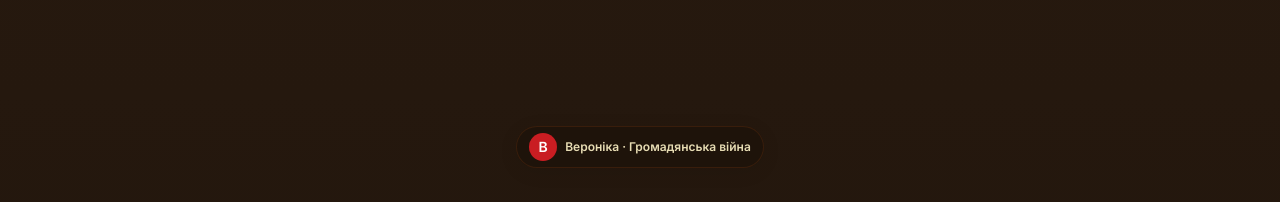
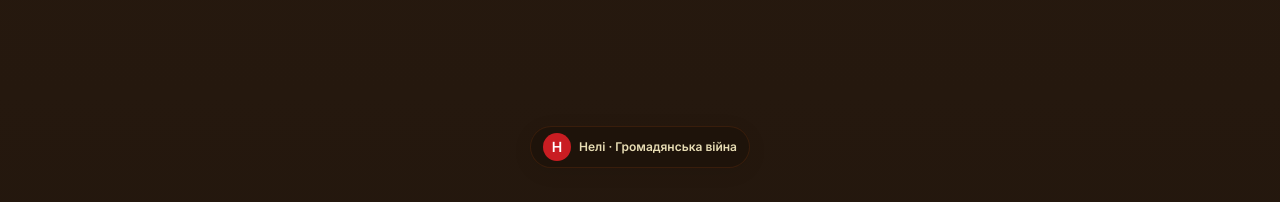
Before and after one commit to neverluckskr/espa-a-vibrants, a React (Vite) app: page / in a window 1280 px wide. Shown: the part 10680-10882 px from the top of the page. Built offline with nearby package versions, Linux system fonts and the light colour scheme; the HTML template or start-up script is replaced by a standard one.

Commit message:
Update CivilWar.tsx

```diff
--- a/src/components/CivilWar.tsx
+++ b/src/components/CivilWar.tsx
@@ -9,9 +9,9 @@ const CivilWar = () => {
         <div className="absolute inset-x-0 -top-14 md:-top-16 flex justify-center">
           <div className="flex items-center gap-2 bg-[#1d130a]/80 backdrop-blur-sm border border-amber-900/30 px-3 py-1.5 rounded-full shadow-soft text-xs font-semibold text-amber-100/90">
             <span className="w-7 h-7 rounded-full bg-spanish-red text-white flex items-center justify-center font-bold text-sm">
-              В
+              Н
             </span>
-            <span>Вероніка · Громадянська війна</span>
+            <span>Нелі · Громадянська війна</span>
           </div>
         </div>
         <motion.div
```
